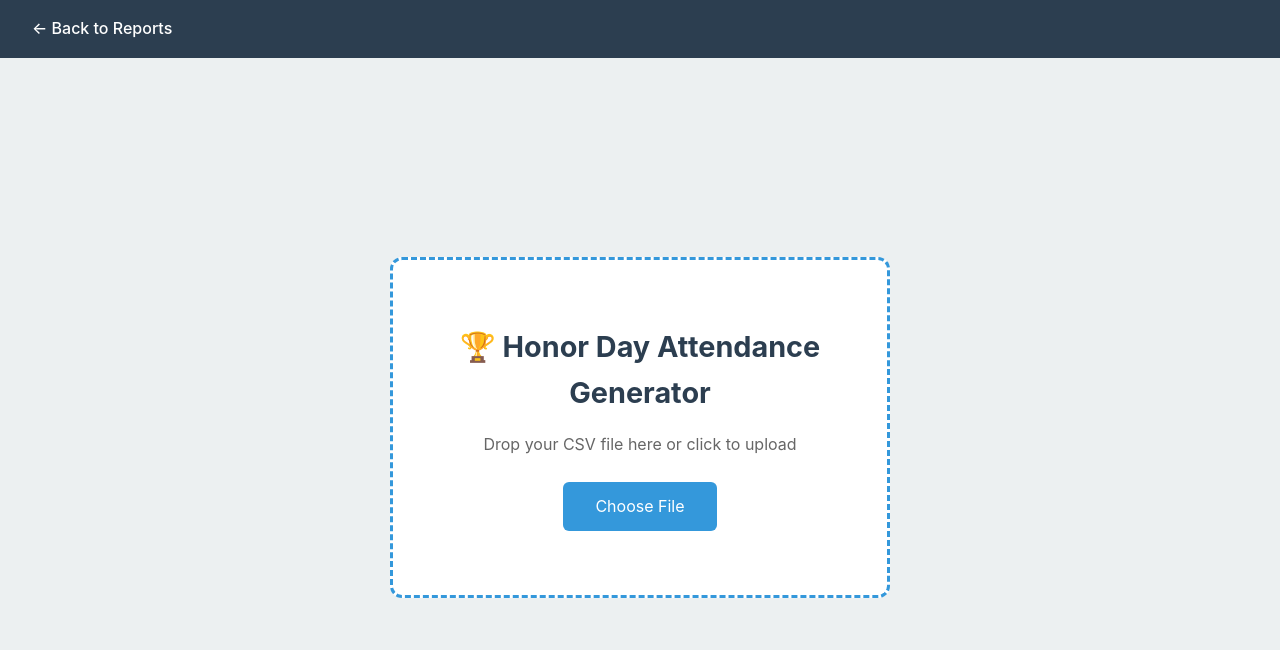
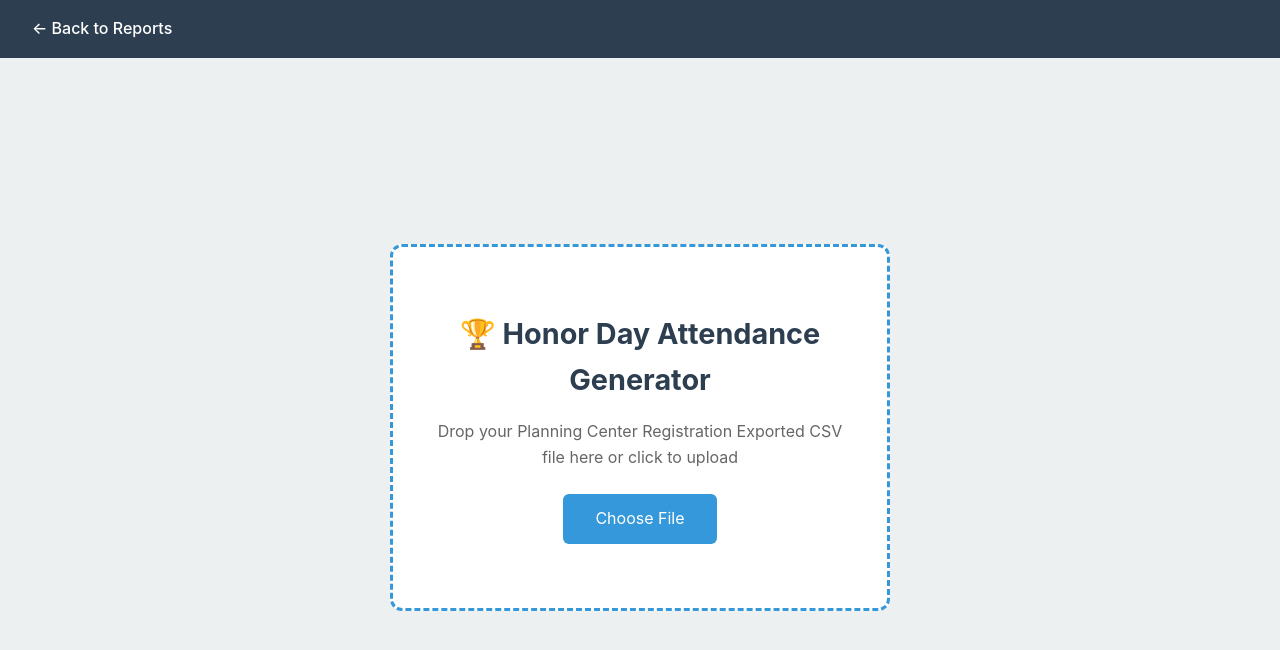
Before and after one commit to antgiant/Pathfinders, a website: page reports/honor-day.html in a window 1280 px wide. Drawn offline with Linux system fonts and the light colour scheme.

Commit message:
docs: update upload instructions to specify Planning Center CSV

```diff
--- a/reports/honor-day.html
+++ b/reports/honor-day.html
@@ -432,7 +432,7 @@
     <div class="upload-container" id="uploadContainer">
         <div class="drop-zone" id="dropZone">
             <h1>🏆 Honor Day Attendance Generator</h1>
-            <p>Drop your CSV file here or click to upload</p>
+            <p>Drop your Planning Center Registration Exported CSV file here or click to upload</p>
             <input type="file" id="fileInput" accept=".csv">
             <label for="fileInput" class="upload-btn">
                 Choose File
```
Also changed, not shown: reports/attendance-sheets.html (+1 -1 lines), tests/attendance-sheets.test.js (+1 -1 lines), tests/honor-day.test.js (+1 -1 lines).
